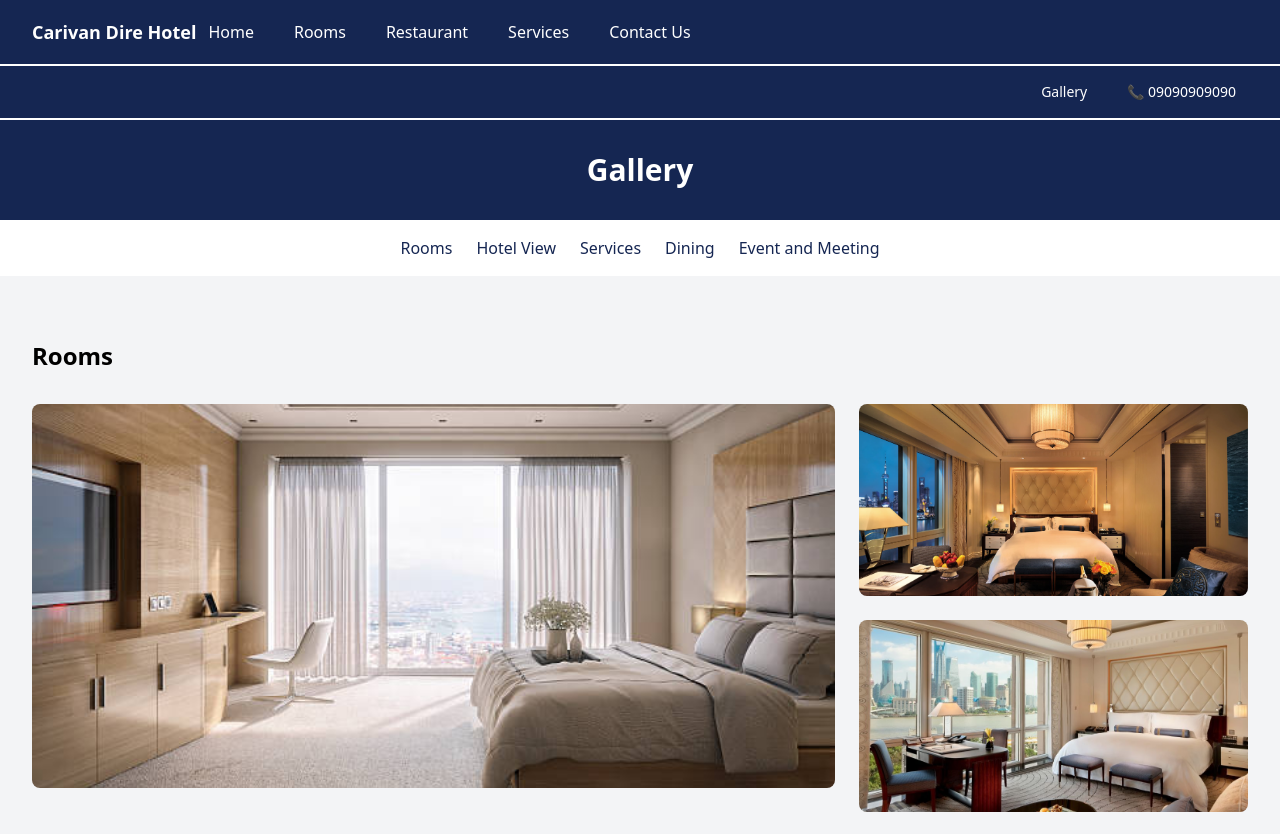
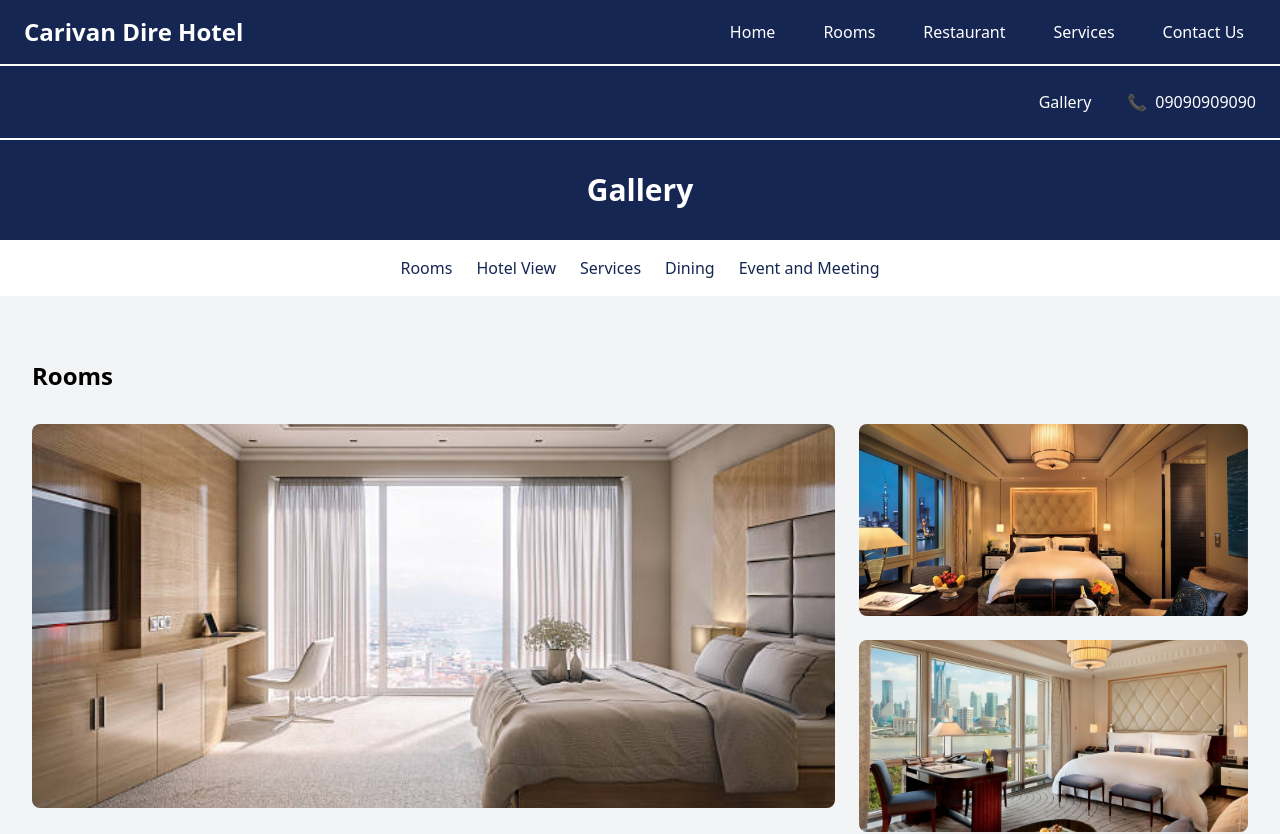
Before and after one commit to Metyme1/Caravan, a React (Create React App) app: page /gallery in a window 1280 px wide. Shown: the top 834 px of the page. Built offline with nearby package versions, Linux system fonts and the light colour scheme.

Commit message:
Navbar edited

```diff
--- a/src/components/Navbar.js
+++ b/src/components/Navbar.js
@@ -4,14 +4,14 @@ import { Link } from 'react-router-dom';
 const NavBar = () => {
   return (
     <nav className="bg-custom-blue text-white border-b-2 border-white">
-      <div className="max-w-7xl mx-auto px-4 sm:px-6 lg:px-8">
-        <div className="flex items-center justify-between h-16">
+      <div className="flex items-center justify-between h-16 px-6">
         <div className="flex items-center">
           <div className="flex-shrink-0">
-              <h1 className="text-lg font-bold">Carivan Dire Hotel</h1>
+            <h1 className="text-2xl font-bold">Carivan Dire Hotel</h1>
           </div>
-            <div className="hidden md:flex flex-1 justify-center">
-              <div className="flex space-x-4">
+        </div>
+        <div className="hidden md:flex flex-1 justify-end">
+          <div className="flex space-x-6">
             <Link to="/" className="text-white px-3 py-2 rounded-md text-m font-medium hover:underline">Home</Link>
             <Link to="/rooms" className="text-white px-3 py-2 rounded-md text-m font-medium hover:underline">Rooms</Link>
             <Link to="/restaurant" className="text-white px-3 py-2 rounded-md text-m font-medium hover:underline">Restaurant</Link>
@@ -20,13 +20,12 @@ const NavBar = () => {
           </div>
         </div>
       </div>
-        </div>
-      </div>
-      <div className="bg-custom-blue text-white py-2 border-t-2 border-white">
-        <div className="max-w-7xl mx-auto px-4 sm:px-6 lg:px-8 flex justify-end">
-          <div className="flex space-x-4">
-            <Link to="/gallery" className="text-white px-3 py-2 rounded-md text-sm font-medium hover:underline">Gallery</Link>
-            <div className="text-white px-3 py-2 rounded-md text-sm font-medium">📞 09090909090</div>
+      <div className="bg-custom-blue text-white py-4 border-t-2 border-white px-6">
+        <div className="flex justify-end items-center space-x-6">
+          <Link to="/gallery" className="text-white px-3 py-2 rounded-md text-m font-medium hover:underline">Gallery</Link>
+          <div className="flex items-center space-x-2">
+            <span role="img" aria-label="phone">📞</span>
+            <span className="text-m font-medium">09090909090</span>
           </div>
         </div>
       </div>
```
Lines whose indentation alone changed are shown as unchanged.
